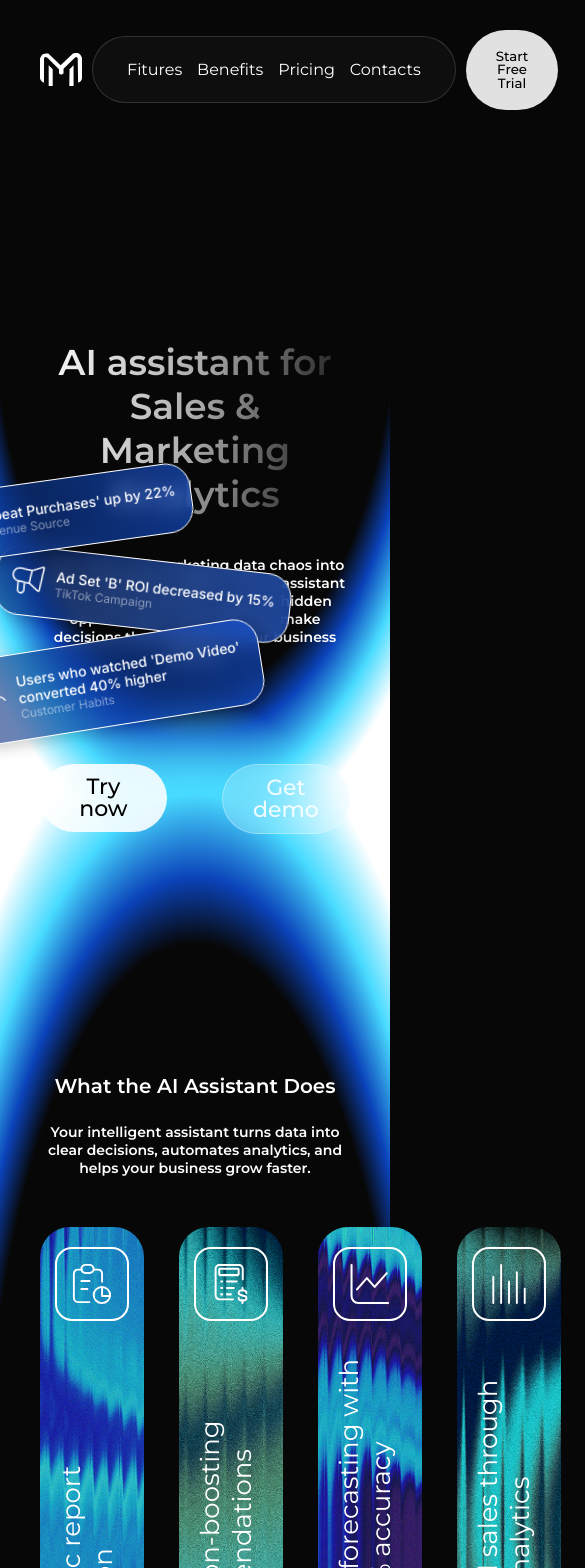
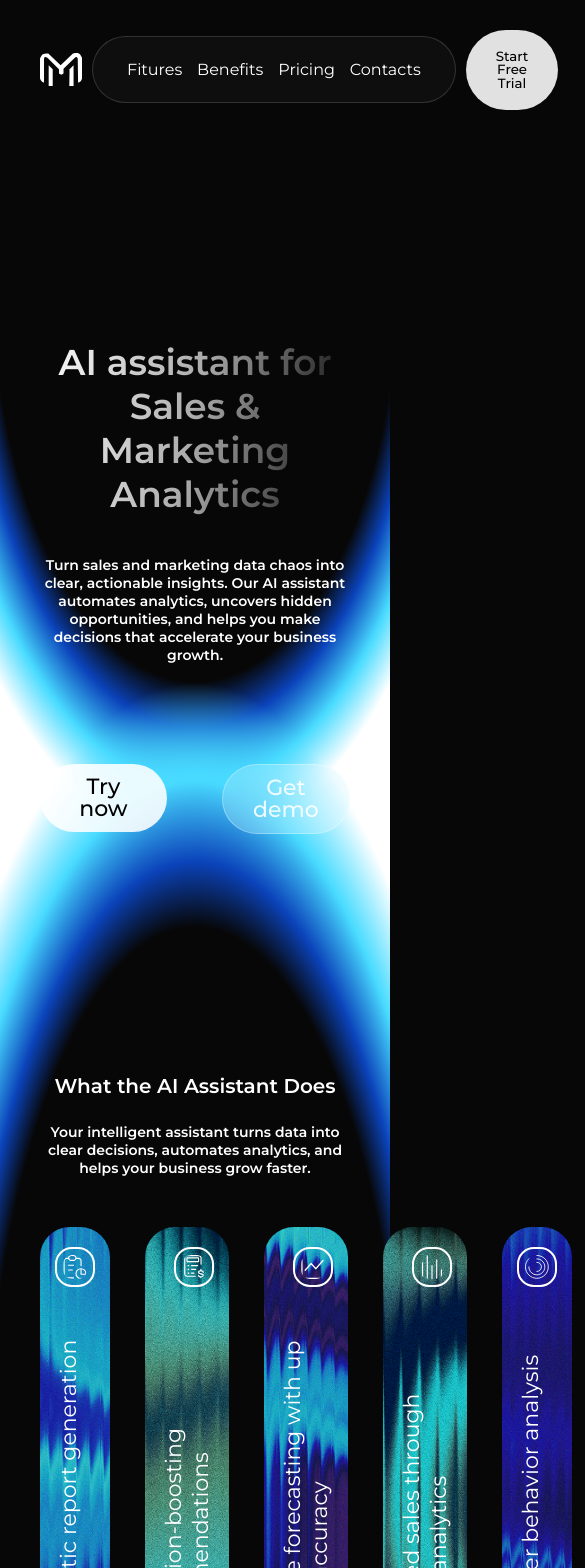
Before and after one commit to AlexxaVoi/AI-Assistant, a React (Vite) app: page / in a window 390 px wide. Shown: the top 1568 px of the page, 585 px wide, since content can reach past the window. Built offline with nearby package versions, Linux system fonts and the light colour scheme.

Commit message:
all changes

```diff
--- a/src/assets/styles/global.css
+++ b/src/assets/styles/global.css
@@ -33,8 +33,8 @@
 @media (min-width: 481px) {
   :root {
     --h1-max-width: 800px;
-    --h2-max-width: 550px;
-    --h3-max-width: 550px;
+    --h2-max-width: 590px;
+    --h3-max-width: 590px;
   }
 }
 @media (min-width: 1025px) {
--- a/src/components/AIFunctionCardList/CardAIFunction.css
+++ b/src/components/AIFunctionCardList/CardAIFunction.css
@@ -11,17 +11,25 @@
 }
 
 .card-icon {
-  width: 40px;
-  height: 40px;
+  width: clamp(24px, 4vw, 40px);
+  height: clamp(24px, 4vw, 40px);
+  padding: clamp(6px, 1vw, 15px);
   border: 2px #fff solid;
   border-radius: 17px;
-  padding: 15px;
+
   align-self: flex-end;
 }
 
 .card-text {
   font-size: 26px;
+  height: 100%;
   max-height: 340px;
   writing-mode: vertical-rl;
   transform: rotate(180deg);
 }
+
+@media (max-width: 1024px) {
+  .card-text {
+    font-size: 22px;
+  }
+}
--- a/src/components/InsideCard/InsideCard.css
+++ b/src/components/InsideCard/InsideCard.css
@@ -1,21 +1,8 @@
 .insight-card {
   position: absolute;
 }
+
 .insight-card:nth-child(1) {
-  transform: rotate(-8deg);
-  top: -235px;
-  left: -120px;
-  z-index: 3;
-}
-
-.insight-card:nth-child(2) {
-  transform: rotate(6.5deg);
-  top: -155px;
-  left: -45px;
-  z-index: 1;
-}
-
-/* .insight-card:nth-child(1) {
   transform: rotate(-8deg);
   top: -30vh;
   left: -8vw;
@@ -33,13 +20,6 @@
   transform: rotate(-9deg);
   top: -9vh;
   left: -5vw;
-  z-index: 2;
-}
-*/
-.insight-card:nth-child(3) {
-  transform: rotate(-9deg);
-  top: -75px;
-  left: -80px;
   z-index: 2;
 }
 
@@ -79,3 +59,9 @@
   font-size: 12px;
   color: var(--gray-text-color);
 }
+
+@media (max-width: 1024px) {
+  .insight-card {
+    display: none;
+  }
+}
```
